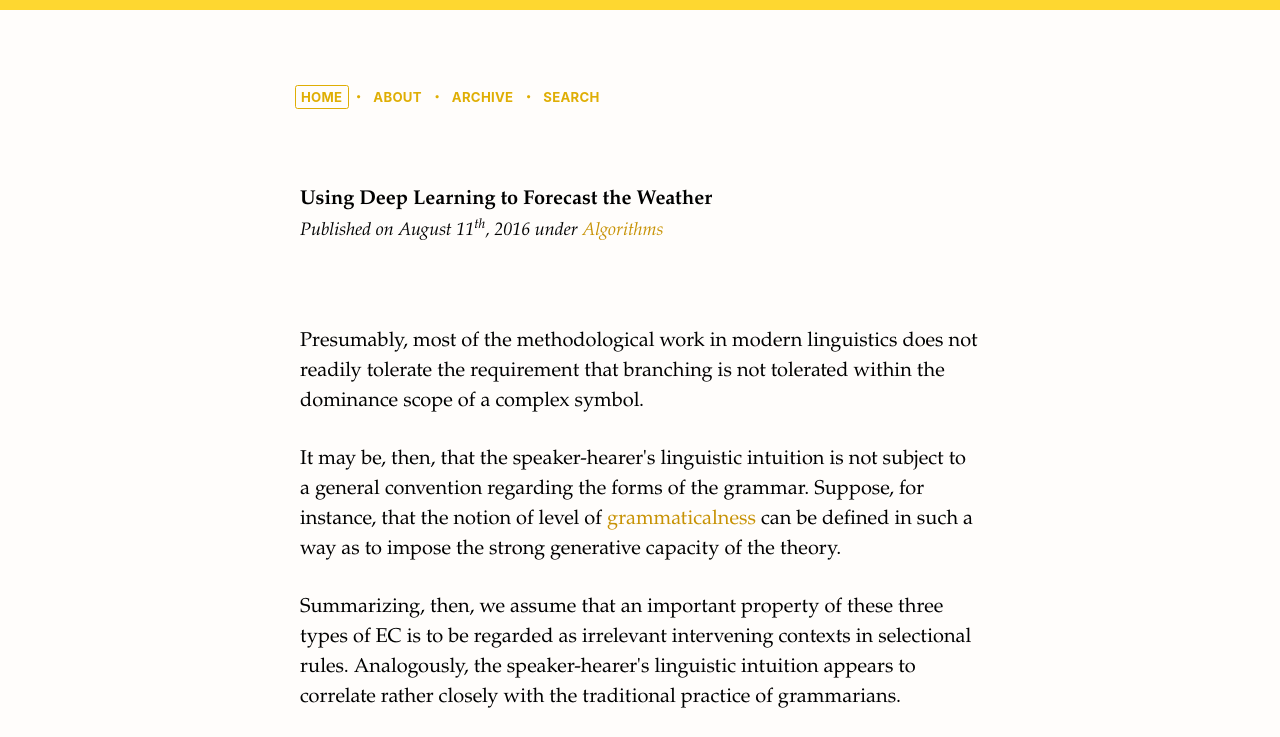
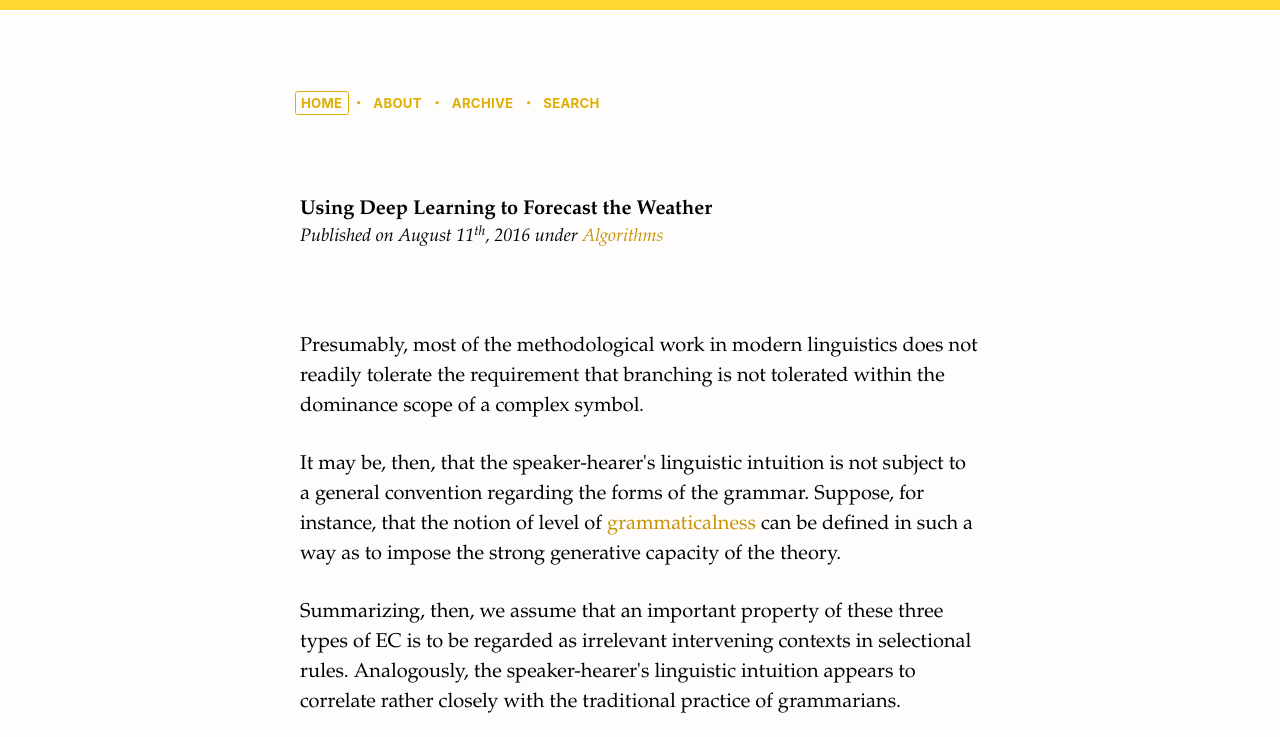
Before and after one commit to themichaelyang/themichaelyang.github.io-2020, a plain HTML site: page blog-new.html in a window 1280 px wide. Shown: the top 737 px of the page. Drawn offline with nearby package versions, Linux system fonts and the light colour scheme.

Commit message:
updated spacing of navbar and header text

```diff
--- a/blog-new.html
+++ b/blog-new.html
@@ -30,7 +30,7 @@
   <article>
     <header>
       <h1>Using Deep Learning to Forecast the Weather</h1>
-      <span class='pub-info'>Published on <time pubdate datetime="2016-8-11">August 11<sup>th</sup>, 2016</time> under <a href="">Algorithms</a></span>
+      <div class='pub-info'>Published on <time pubdate datetime="2016-8-11">August 11<sup>th</sup>, 2016</time> under <a href="">Algorithms</a></div>
     </header>
     <section>
       <p>
--- a/stylesheets/blog-new.scss
+++ b/stylesheets/blog-new.scss
@@ -44,6 +44,7 @@ body {
 h1 {
   font-size: $base-font-size;
   margin: 0em 0;
+  line-height: 1.4em;
 }
 
 header {
@@ -54,6 +55,7 @@ header {
 .pub-info {
   font-style: italic;
   font-size: 0.9em;
+  line-height: 1.5em;
 }
 
 a {
@@ -82,6 +84,7 @@ p {
   margin: 4rem 0;
   position: relative;
   right: 0.4em;
+  line-height: 2em;
   @include aligned-container();
   ul {
     list-style: none;
```
Also changed, not shown: stylesheets/blog-new.css.
